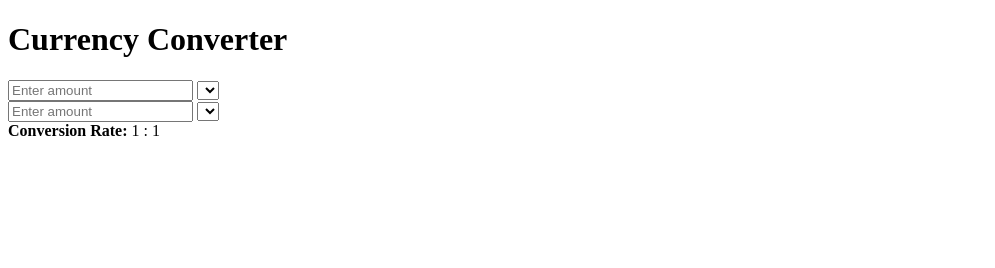
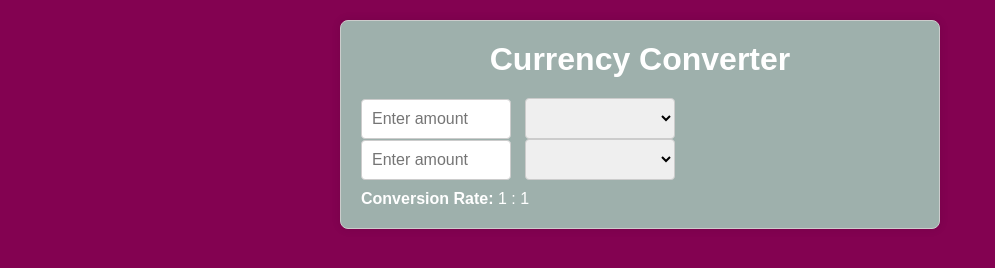
Before and after one commit to CurtisScholey/CurrencyConverter, a plain HTML site: page index.html in a window 1280 px wide. Shown: the whole page, without its empty margins (0-995 px from the left). Drawn offline with Linux system fonts and the light colour scheme.

Commit message:
Update styles.css v.1
v.1 For styles via css file

```diff
--- a/styles.css
+++ b/styles.css
@@ -1 +1,67 @@
 /* css file to manage the format of the tool */
+
+/* styles.css */
+
+* {
+    margin: 0;
+    padding: 0;
+    box-sizing: border-box;
+}
+
+body {
+    font-family: Arial, sans-serif;
+    background-color: #830251; /* Page background color */
+    color: #000; /* Text color */
+    padding: 20px;
+}
+
+.converter {
+    max-width: 600px;
+    margin: 0 auto;
+    background-color: #9eb0ac; /* Tool background color */
+    padding: 20px;
+    border-radius: 8px;
+    box-shadow: 0 0 10px rgba(0, 0, 0, 0.1);
+    border: 1px solid #ccc;
+}
+
+h1 {
+    text-align: center;
+    margin-bottom: 20px;
+    color: #fff; /* Header text color */
+}
+
+.input-field, .currency-dropdown {
+    padding: 10px;
+    font-size: 16px;
+    border: 1px solid #ccc;
+    border-radius: 4px;
+    margin-right: 10px;
+    width: 150px; /* Input box width */
+}
+
+.currency-dropdown {
+    min-width: 120px; /* Input box width */
+}
+
+.conversion-rate {
+    margin-top: 10px;
+    color: #fff; /* Conversion rate text color */
+}
+
+.button {
+    display: block;
+    width: 100%;
+    padding: 10px;
+    background-color: #007bff;
+    color: #fff;
+    border: none;
+    border-radius: 4px;
+    cursor: pointer;
+    font-size: 16px;
+    margin-top: 10px;
+}
+
+.button:hover {
+    background-color: #0056b3;
+}
```
